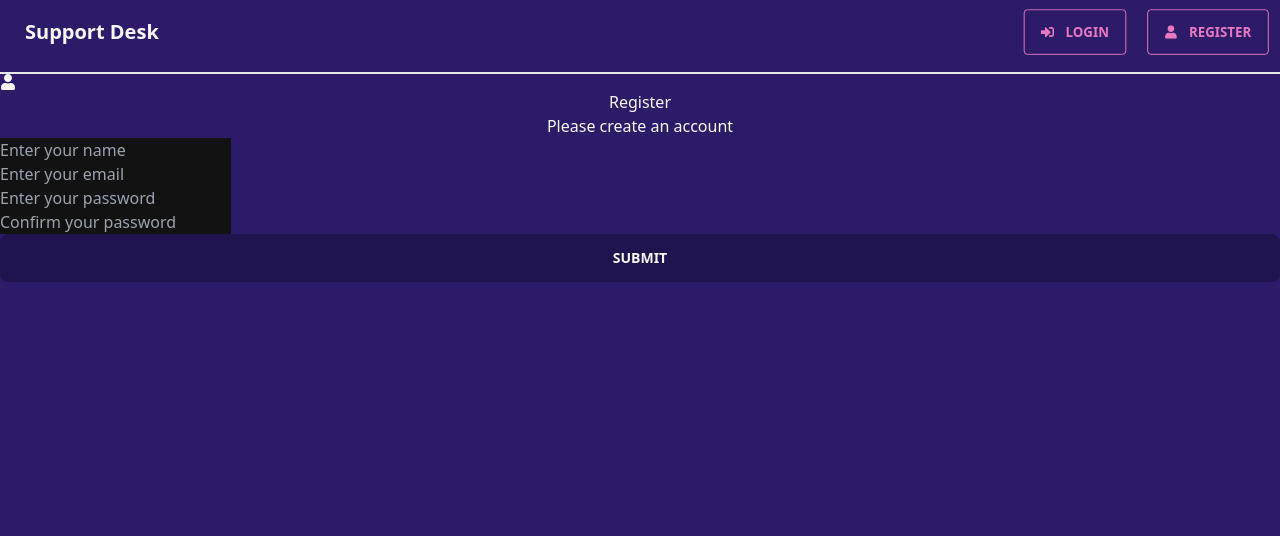
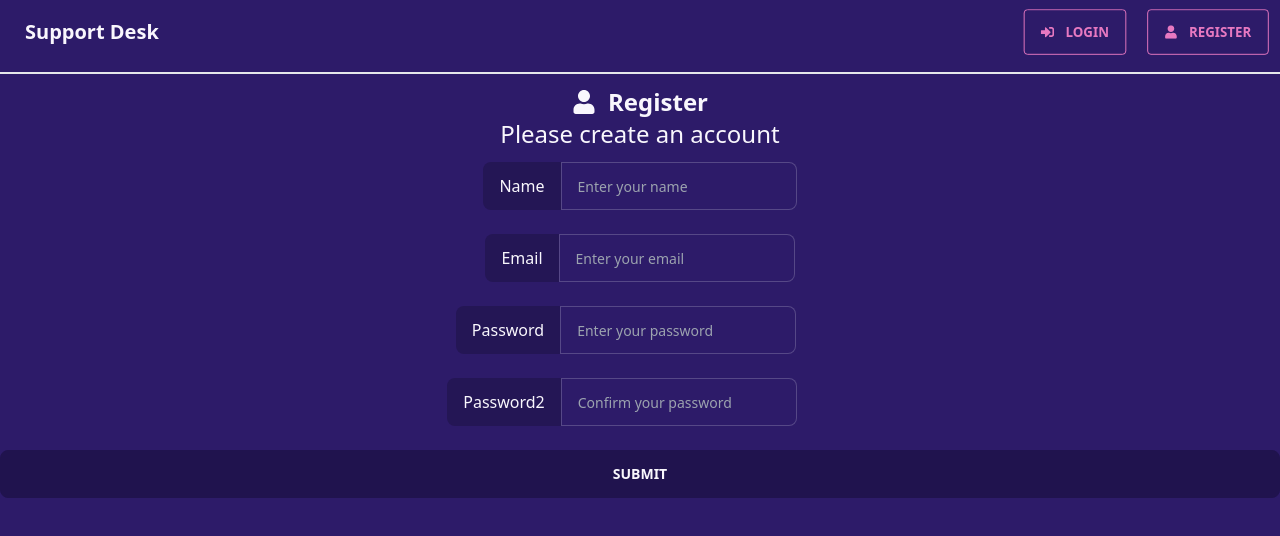
Before and after one commit to GregPetropoulos/SupportDesk, a React (Create React App) app in the folder frontend/: page /register in a window 1280 px wide. Shown: the top 536 px of the page. Built offline with nearby package versions, Linux system fonts and the light colour scheme.

Commit message:
finished out styling the registration page.

```diff
--- a/frontend/src/pages/Register.jsx
+++ b/frontend/src/pages/Register.jsx
@@ -76,19 +76,21 @@ const Register = () => {
   }
   return (
     <>
-      <section className='heading'>
-        <h1>
-          <FaUser />
+      <section className=' sm:text-2xl text-center m-3'>
+        <h1 className='flex justify-center items-center font-bold space '>
+          <FaUser className='mr-3'/>
           Register
         </h1>
         <p> Please create an account</p>
       </section>
-      <section className='form'>
-        <form onSubmit={onSubmit}>
-          <div className='form-group'>
+      <section className='form items-center'>
+        <form onSubmit={onSubmit} className=' flex-col items-center justify-center space-y-6 '>
+          <div className='form-control'>
+          <label className='block-inline justify-center input-group sm:flex sm:flex-wrap sm:justify-center  '>
+              <span>Name</span>
             <input
               type='text'
-              className='form-control'
+              className=' input input-bordered input-sm sm:input-md '
               id='name'
               name='name'
               value={name}
@@ -96,11 +98,14 @@ const Register = () => {
               placeholder='Enter your name'
               required
             />
+            </label>
           </div>
-          <div className='form-group'>
+          <div className='form-control'>
+          <label className='block-inline justify-center input-group sm:flex sm:flex-wrap sm:justify-center '>
+              <span>Email</span>
             <input
               type='email'
-              className='form-control'
+              className='input input-bordered input-sm sm:input-md  '
               id='email'
               name='email'
               value={email}
@@ -108,11 +113,14 @@ const Register = () => {
               placeholder='Enter your email'
               required
             />
+            </label>
           </div>
-          <div className='form-group'>
+          <div className='form-control'>
+          <label className='block-inline justify-center input-group sm:flex sm:flex-wrap sm:justify-center '>
+              <span>Password</span>
             <input
               type='password'
-              className='form-control'
+              className='input input-bordered input-sm sm:input-md  mr-7 '
               id='password'
               name='password'
               value={password}
@@ -120,11 +128,14 @@ const Register = () => {
               placeholder='Enter your password'
               required
             />
+            </label>
           </div>
-          <div className='form-group'>
+          <div className='form-control'>
+          <label className='block-inline input-group justify-center sm:flex sm:flex-wrap sm:justify-center '>
+              <span>Password2</span>
             <input
               type='password'
-              className='form-control'
+              className='input input-bordered input-sm sm:input-md  mr-9 '
               id='password2'
               name='password2'
               value={password2}
@@ -132,6 +143,7 @@ const Register = () => {
               placeholder='Confirm your password'
               required
             />
+            </label>
           </div>
           <div className='form-group'>
             <button className='btn btn-block'>Submit</button>
```
